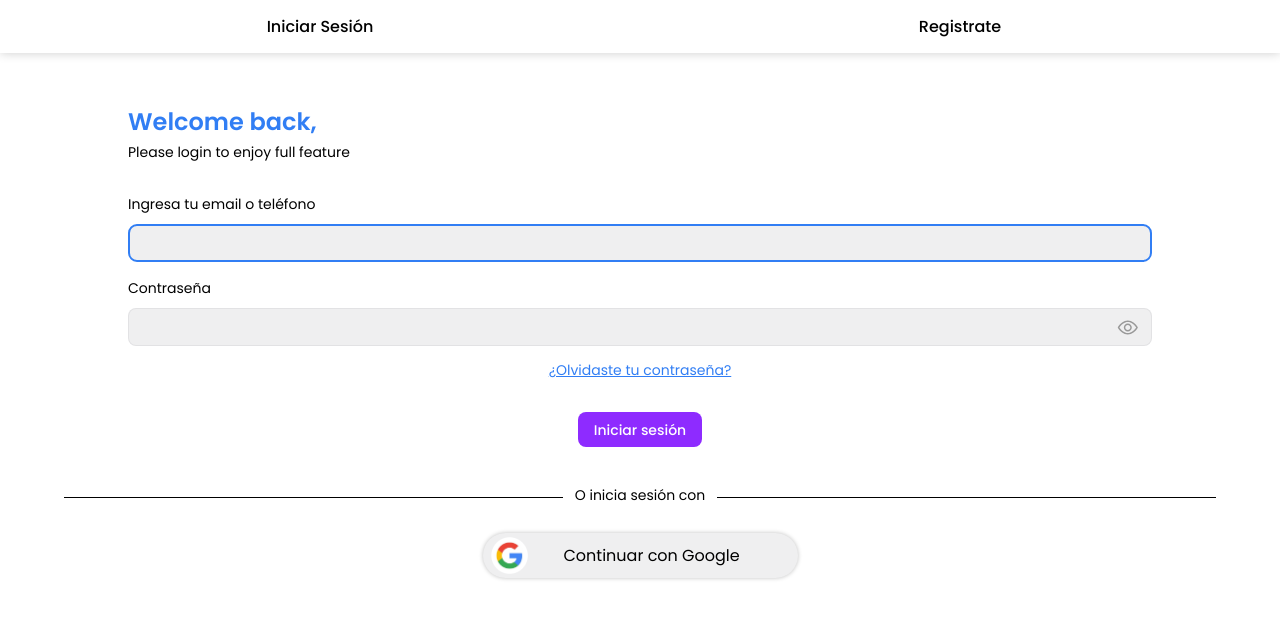
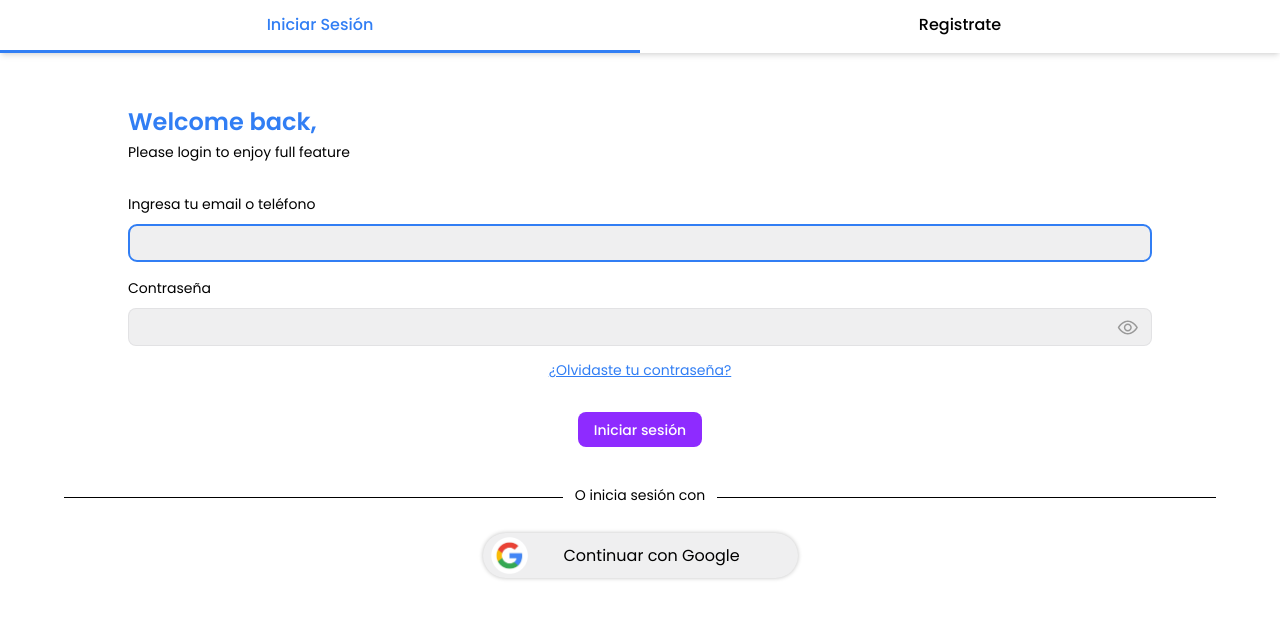
Before and after one commit to No-Country-simulation/h2-05-t-node-react, a React (Vite) app in the folder frontend/: page /login in a window 1280 px wide. Shown: the top 618 px of the page. Built offline with nearby package versions, Linux system fonts and the light colour scheme.

Commit message:
refactor: update Links for NavLinks in footer and navbar

```diff
--- a/frontend/src/components/layout/Footer.jsx
+++ b/frontend/src/components/layout/Footer.jsx
@@ -1,32 +1,33 @@
-import { useState } from 'react'
-import ScoutIcon from '../../assets/icons/ScoutIcon'
-import CupIcon from '../../assets/icons/CupIcon'
-import BallIcon from '../../assets/icons/BallIcon'
+import { NavLink } from 'react-router-dom';
+import ScoutIcon from '../../assets/icons/ScoutIcon';
+import CupIcon from '../../assets/icons/CupIcon';
+import BallIcon from '../../assets/icons/BallIcon';
 
 const Footer = () => {
-    // Obtener el estado desde param /seccion para que al
-    // recargar la pagina no vuelva por defecto a 'partidos'
-    const [active, setActive] = useState('partidos')
+    return (
+        <footer className="flex justify-center gap-11 px-10 pt-4 pb-5 w-full bg-blue rounded-t-lg mt-5 text-xs font-medium tracking-tight text-center">
+            <NavLink
+                to='/scout-players'
+                className={({ isActive }) => `flex flex-col items-center transition duration-500 ${isActive ? 'text-white' : 'text-opacity-30 text-white'}`}>
+                <ScoutIcon className={({ isActive }) => isActive ? 'text-white' : 'text-opacity-30 text-white'} />
+                <p className='mt-2.5'>Scout players</p>
+            </NavLink>
 
-    return (
-        <footer className="flex justify-center mt-5 text-xs font-medium tracking-tight text-center">
-            <ul className="flex gap-11 px-10 pt-4 pb-5 w-full bg-blue-500 rounded-t-lg">
-                <li onClick={() => setActive('scout players')} className='flex flex-col items-center cursor-pointer'>
-                    <ScoutIcon active={active} />
-                    <p className={`mt-2.5 text-white ${active === 'scout players' ? '' : 'text-opacity-30'}`}>Scout players</p>
-                </li>
+            <NavLink
+                to='/matches'
+                className={({ isActive }) => `flex flex-col items-center transition duration-500 ${isActive ? 'text-white' : 'text-opacity-30 text-white'}`}>
+                <BallIcon className={({ isActive }) => isActive ? 'text-white' : 'text-opacity-30 text-white'} />
+                <p className='mt-2.5'>Partidos</p>
+            </NavLink>
 
-                <li onClick={() => setActive('partidos')} className='flex flex-col items-center cursor-pointer'>
-                    <BallIcon active={active} />
-                    <p className={`mt-2.5 text-white ${active === 'partidos' ? '' : 'text-opacity-30'}`}>Partidos</p>
-                </li>
+            <NavLink
+                to='/divisions'
+                className={({ isActive }) => `flex flex-col items-center transition duration-500 ${isActive ? 'text-white' : 'text-opacity-30 text-white'}`}>
+                <CupIcon className={({ isActive }) => isActive ? 'text-white' : 'text-opacity-30 text-white'} />
+                <p className='mt-2.5'>Divisiones</p>
+            </NavLink>
+        </footer>
+    );
+};
 
-                <li onClick={() => setActive('divisiones')} className='flex flex-col items-center cursor-pointer'>
-                    <CupIcon active={active} />
-                    <p className={`mt-2.5 text-white ${active === 'divisiones' ? '' : 'text-opacity-30'}`}>Divisiones</p>
-                </li>
-            </ul>
-        </footer >
-    )
-}
-export default Footer
+export default Footer;
--- a/frontend/src/components/layout/Navbar.jsx
+++ b/frontend/src/components/layout/Navbar.jsx
@@ -1,15 +1,20 @@
-import { Link } from "react-router-dom"
+import { NavLink } from "react-router-dom";
 
 const Navbar = () => {
     return (
-        < nav className='w-full flex h-[53px] shadow-[0px_0px_10px_rgba(0,0,0,0.2)]' >
-            <div className='w-[50%] flex justify-center items-center font-medium cursor-pointer'>
-                <Link to='/login'>Iniciar Sesión</Link>
-            </div>
-            <div className='w-[50%] flex justify-center items-center font-medium cursor-pointer'>
-                <Link to='/register'>Registrate</Link>
-            </div>
-        </nav >
-    )
+        <nav className='w-full flex h-[53px] shadow-md'>
+            <NavLink
+                to='/login'
+                className={({ isActive }) => `w-[50%] flex justify-center items-center font-medium cursor-pointer border-b-[3.5px] ${isActive ? 'text-blue border-b-blue' : 'border-b-transparent'}`}>
+                Iniciar Sesión
+            </NavLink>
+            <NavLink
+                to='/register'
+                className={({ isActive }) => `w-[50%] flex justify-center items-center font-medium cursor-pointer border-b-[3.5px] ${isActive ? 'text-blue border-b-blue' : 'border-b-transparent'}`}>
+                Registrate
+            </NavLink>
+        </nav>
+    );
 }
-export default Navbar
+
+export default Navbar;
```
